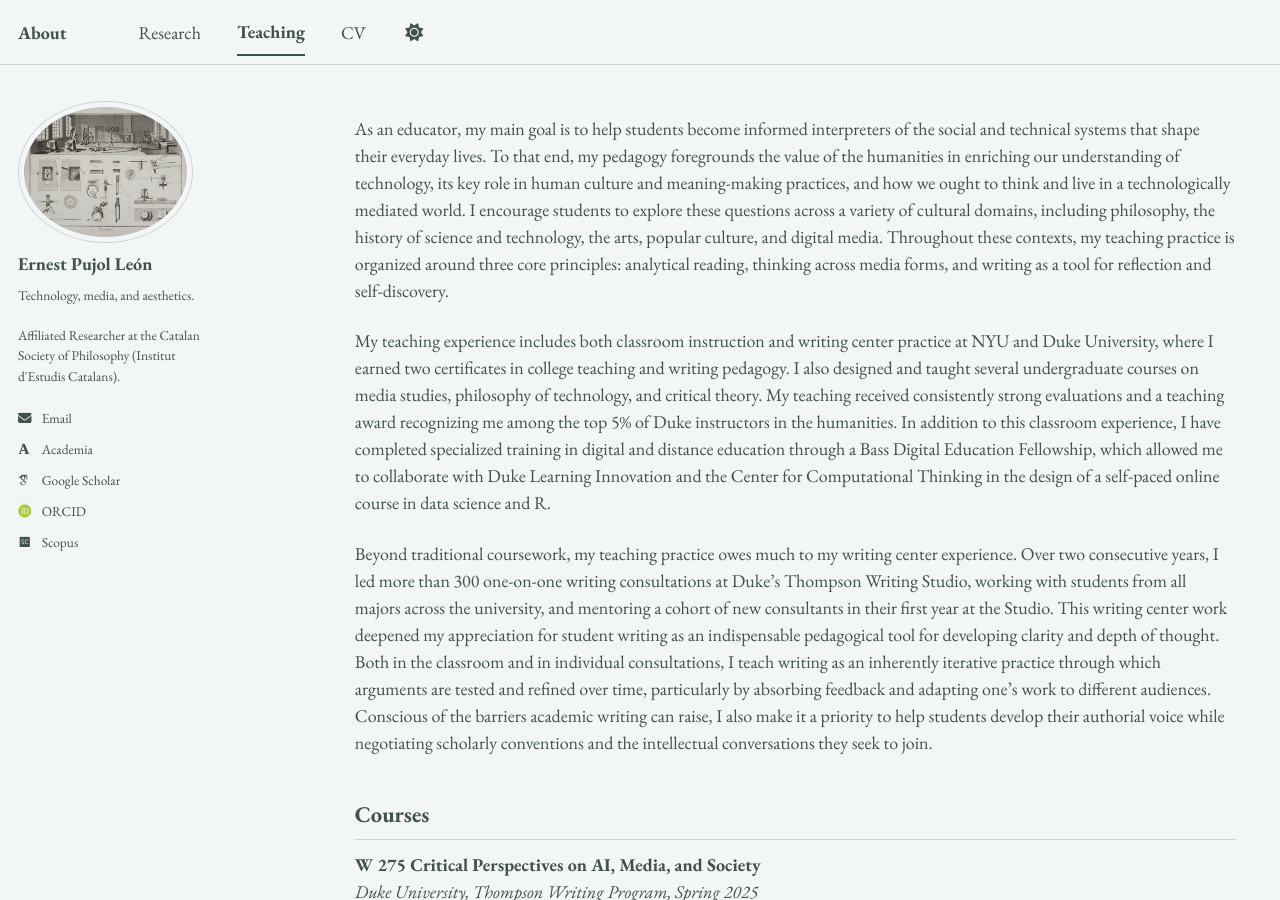
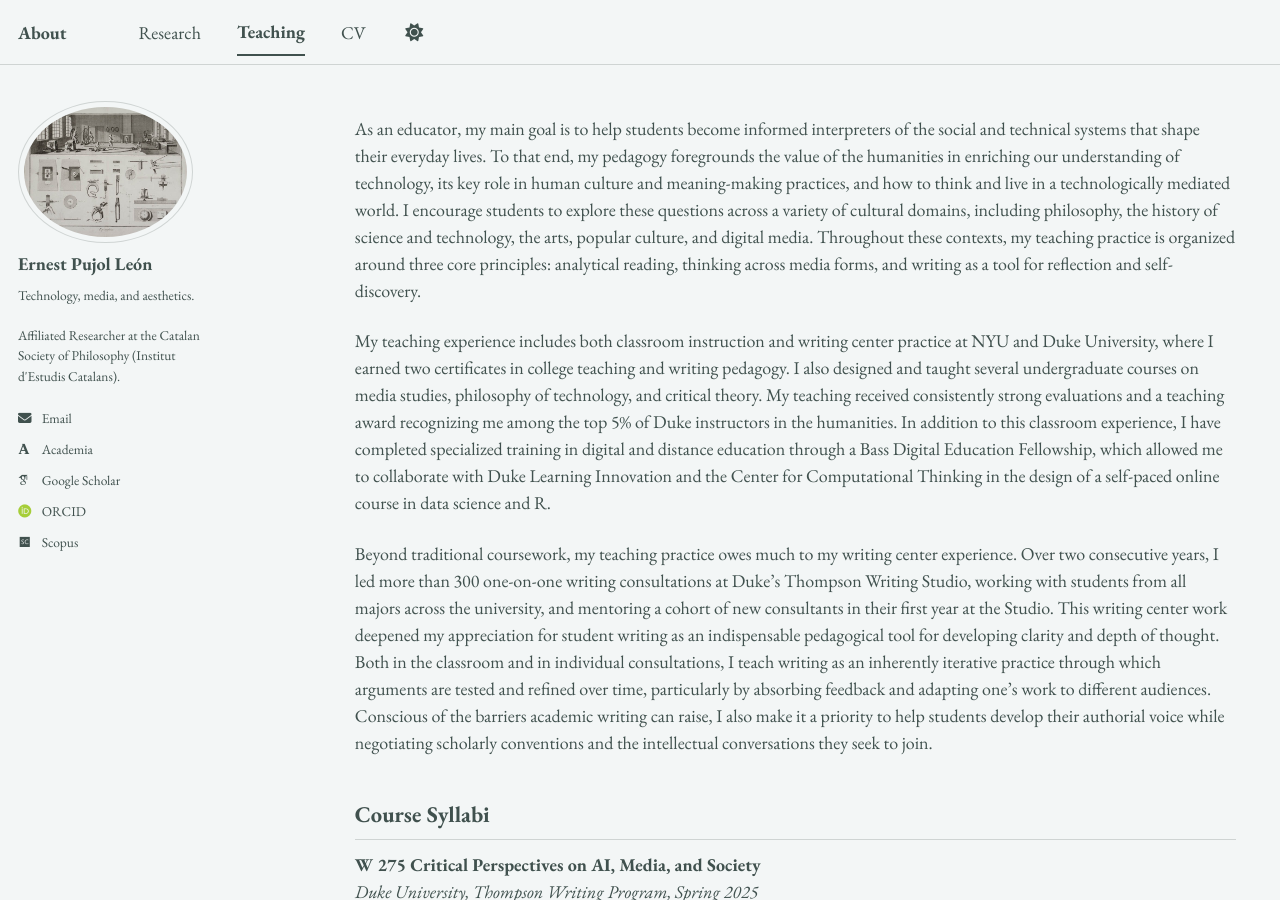
Before and after one commit to epujol90/epujol90.github.io, a Jekyll site: the page built from _pages/teaching.md, in a window 1280 px wide and 900 px high. Built offline with Jekyll 4.4.1, drawn with Linux system fonts in a browser that asks for light colours; some web fonts are replaced; a script bundle is joined from its source files by our own code; library files that are not in the unit come from our copies.

Commit message:
Update teaching.md

```diff
--- a/_pages/teaching.md
+++ b/_pages/teaching.md
@@ -5,7 +5,7 @@ permalink: /teaching/
 author_profile: true
 ---
 
-As an educator, my main goal is to help students become informed interpreters of the social and technical systems that shape their everyday lives. To that end, my pedagogy foregrounds the value of the humanities in enriching our understanding of technology, its key role in human culture and meaning-making practices, and how we ought to think and live in a technologically mediated world. I encourage students to explore these questions across a variety of cultural domains, including philosophy, the history of science and technology, the arts, popular culture, and digital media. Throughout these contexts, my teaching practice is organized around three core principles: analytical reading, thinking across media forms, and writing as a tool for reflection and self-discovery.
+As an educator, my main goal is to help students become informed interpreters of the social and technical systems that shape their everyday lives. To that end, my pedagogy foregrounds the value of the humanities in enriching our understanding of technology, its key role in human culture and meaning-making practices, and how to think and live in a technologically mediated world. I encourage students to explore these questions across a variety of cultural domains, including philosophy, the history of science and technology, the arts, popular culture, and digital media. Throughout these contexts, my teaching practice is organized around three core principles: analytical reading, thinking across media forms, and writing as a tool for reflection and self-discovery.
 
 My teaching experience includes both classroom instruction and writing center practice at NYU and Duke University, where I earned two certificates in college teaching and writing pedagogy. I also designed and taught several undergraduate courses on media studies, philosophy of technology, and critical theory. My teaching received consistently strong evaluations and a teaching award recognizing me among the top 5% of Duke instructors in the humanities. In addition to this classroom experience, I have completed specialized training in digital and distance education through a Bass Digital Education Fellowship, which allowed me to collaborate with Duke Learning Innovation and the Center for Computational Thinking in the design of a self-paced online course in data science and R.
 
@@ -13,7 +13,7 @@ Beyond traditional coursework, my teaching practice owes much to my writing cent
 <br>
 
 
-## Courses
+## Course Syllabi
 
 **W 275 Critical Perspectives on AI, Media, and Society**<br>
 _Duke University, Thompson Writing Program, Spring 2025_ <br>
```
